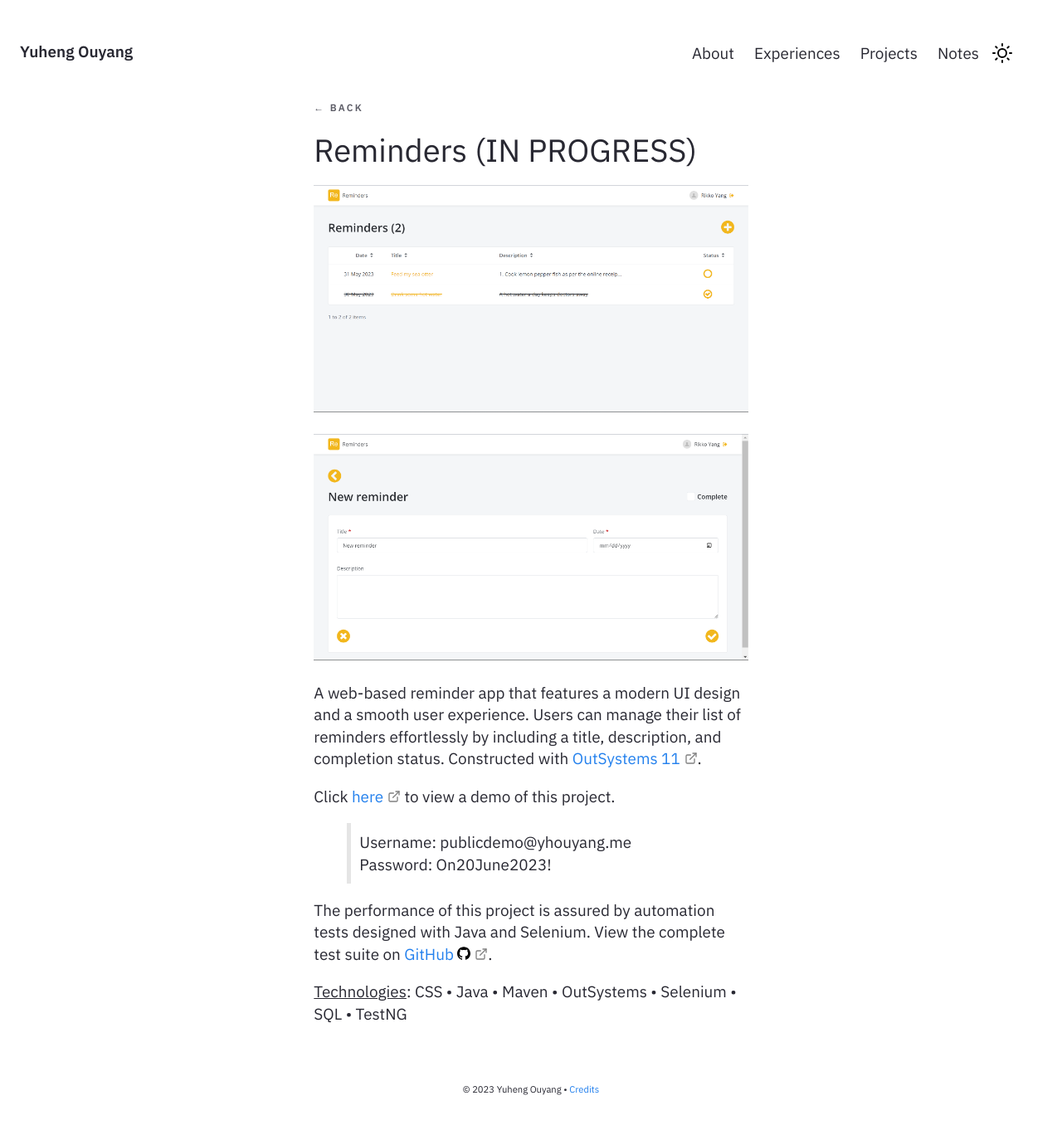
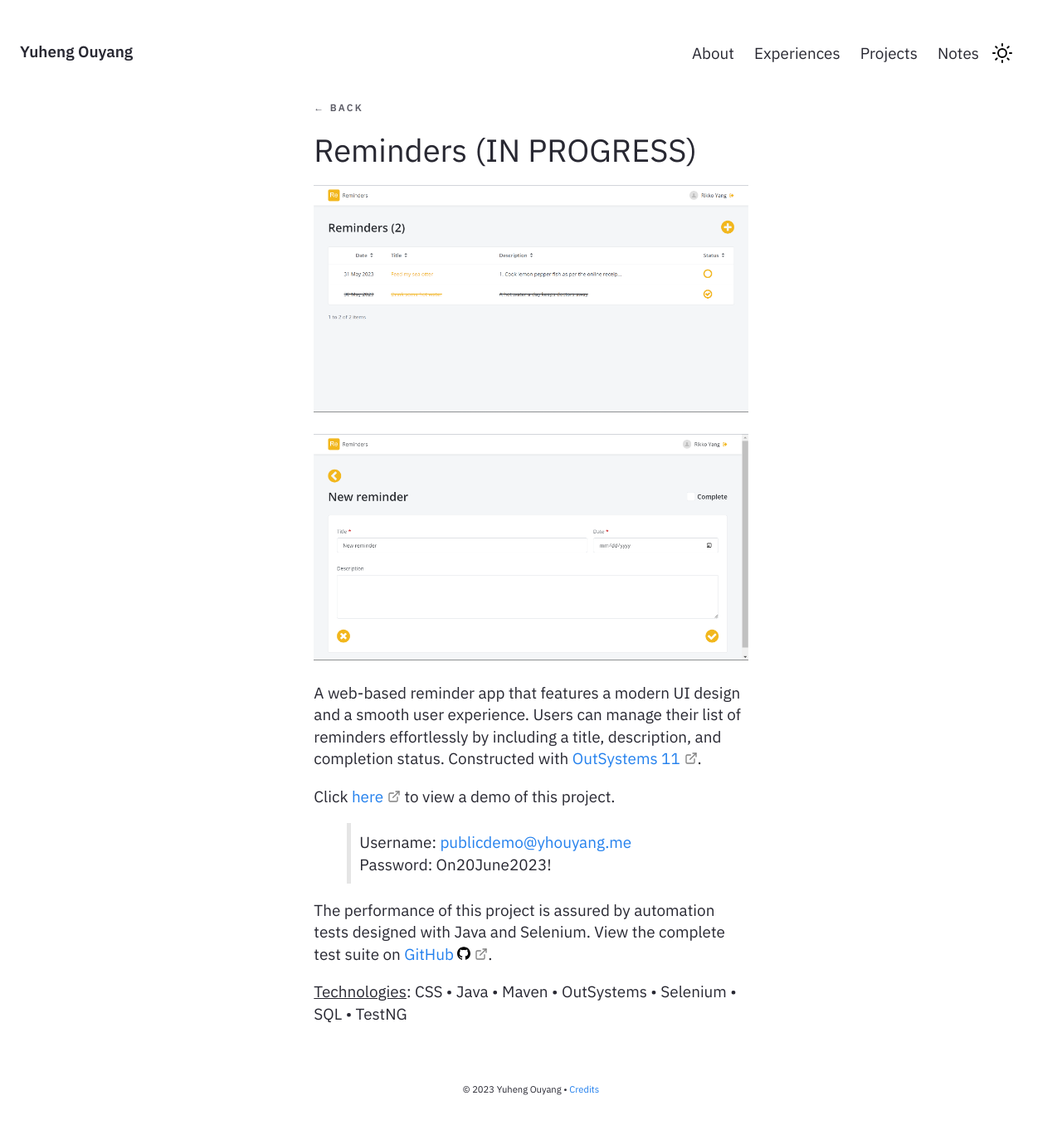
Before and after one commit to yhouyang02/yhouyang02.github.io, a Jekyll site: the page built from _notes/Public/Reminders.md, in a window 1280 px wide. Shown: the whole page at 83% size. Built offline with Jekyll 4.4.1, drawn with Linux system fonts in a browser that asks for light colours; part of the change alters nothing that is shown.

Commit message:
Update Markdown settings

```diff
--- a/_notes/Public/Reminders.md
+++ b/_notes/Public/Reminders.md
@@ -18,7 +18,7 @@ A web-based reminder app that features a modern UI design and a smooth user expe
 
 Click [here](https://personal-vcgtfgt9.outsystemscloud.com/Reminders/) to view a demo of this project.
 
-> Username: publicdemo@yhouyang.me
+> Username: <publicdemo@yhouyang.me>
 >
 > Password: On20June2023!
 
```
